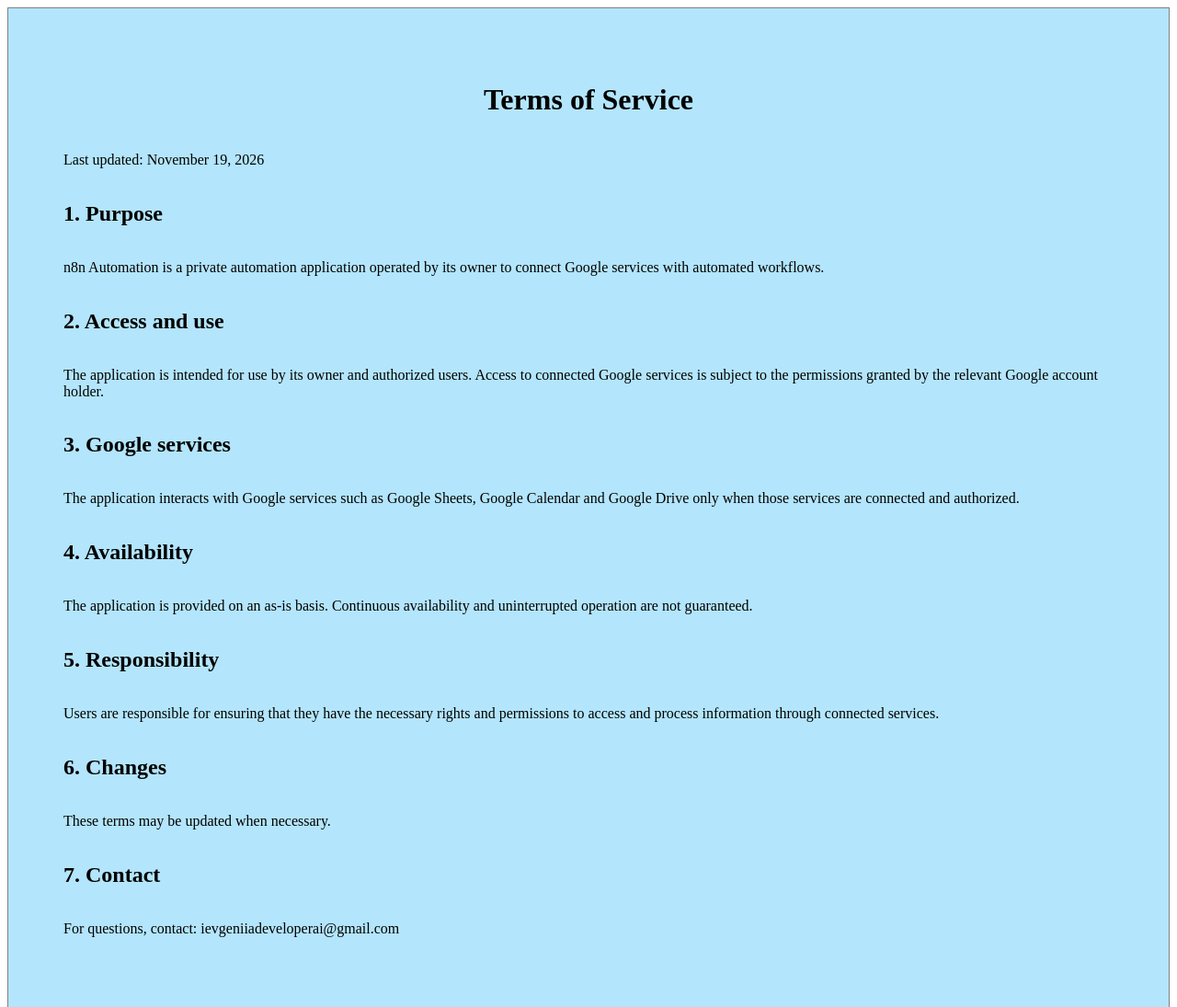
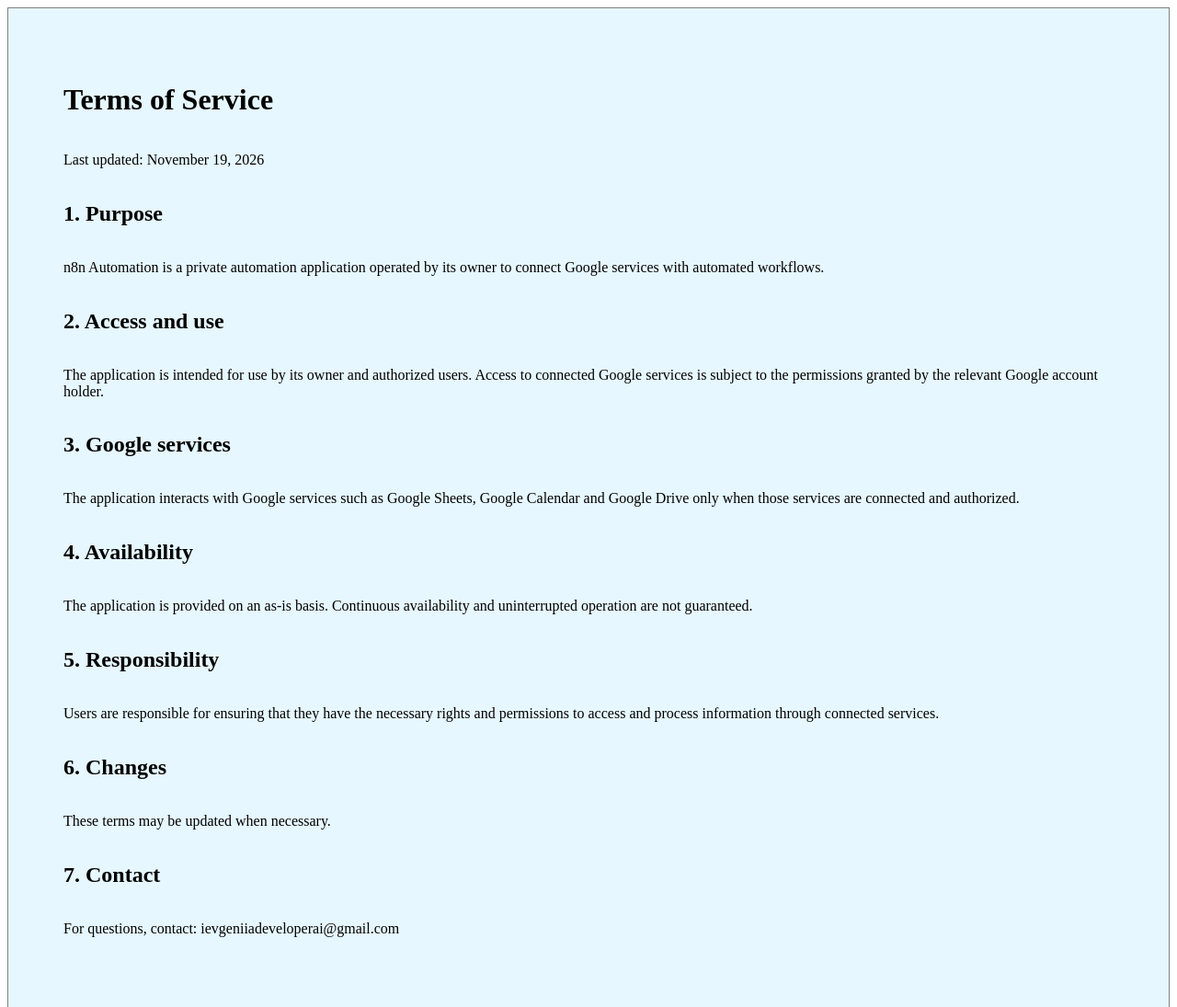
Before and after one commit to Ievgeniia23/n8n-automation-legal, a plain HTML site: page terms.html in a window 1280 px wide. Shown: the top 1095 px of the page at 92% size. Drawn offline with Linux system fonts and the light colour scheme.

Commit message:
Modify styles in style.css
Updated background color and adjusted font weight.

```diff
--- a/style.css
+++ b/style.css
@@ -1,6 +1,6 @@
 .container {
   padding: 60px;
-  background-color: #B3E5FC;
+  background-color: #E6F7FF;
 
   border: 1px solid gray;
   display: flex;
@@ -8,8 +8,6 @@
   justify-content: center;
   align-content: center;
 }
-h1 {
-  text-align: center;
-}
+
   p {
-    font-weight: 28px;
+    font-weight: 32px;
```
